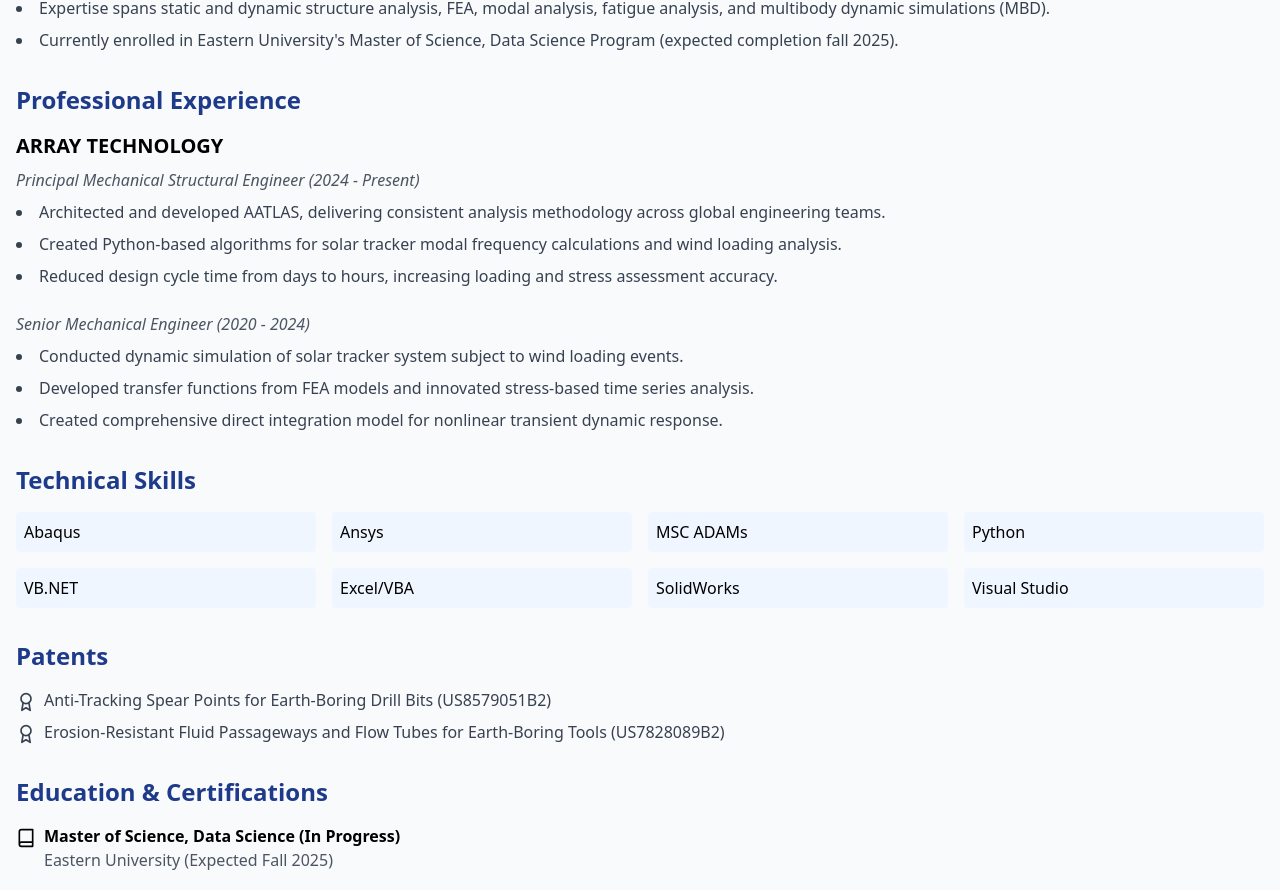
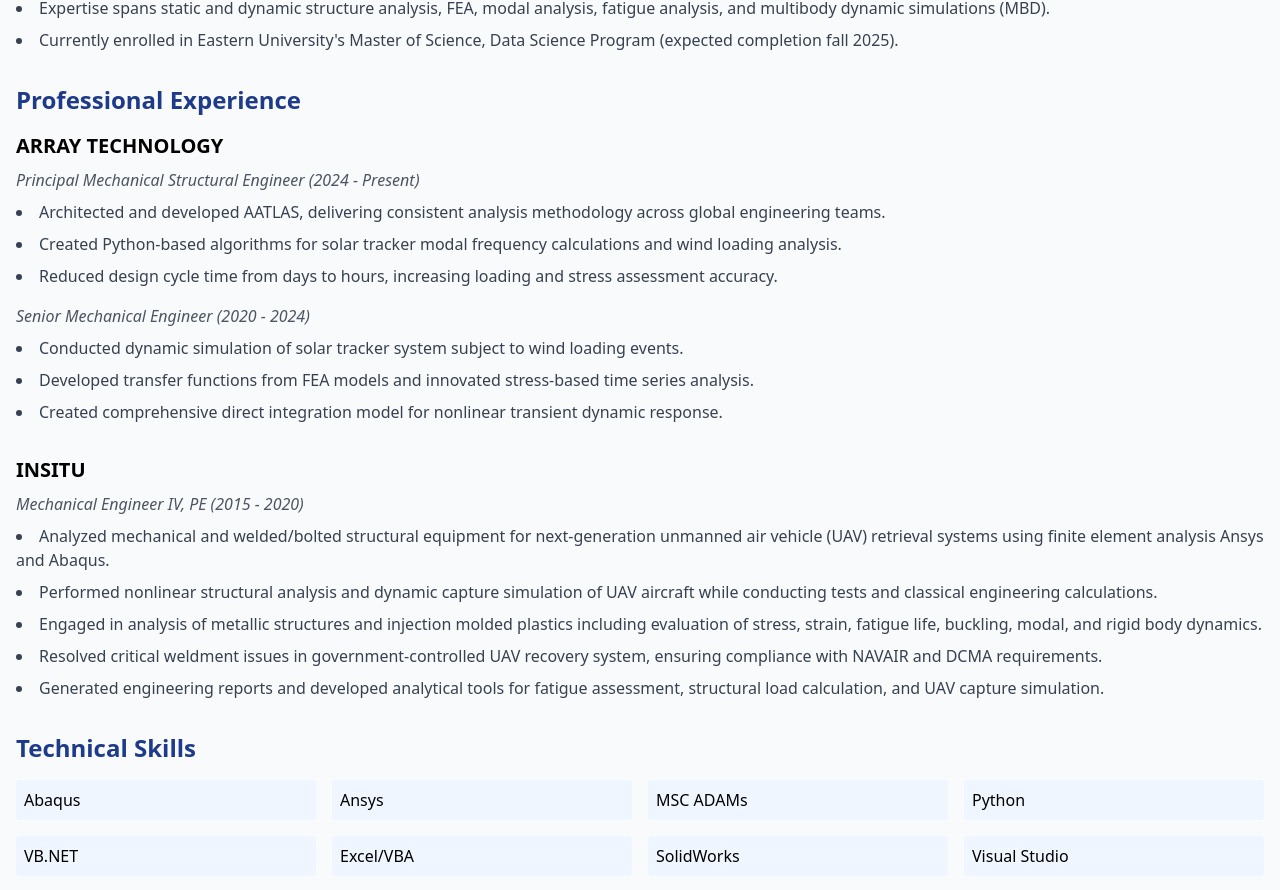
Before and after one commit to Rflorey/RussF_Res, a React (Vite) app: page / in a window 1280 px wide. Shown: the part 380-1270 px from the top of the page. Built offline with nearby package versions, Linux system fonts and the light colour scheme.

Commit message:
Add Insitu experience section to resume

```diff
--- a/src/components/ResumeWebsite.jsx
+++ b/src/components/ResumeWebsite.jsx
@@ -47,7 +47,7 @@
         <section className="mb-8">
           <h3 className="text-2xl font-bold text-blue-900 mb-4">Professional Experience</h3>
 
-          <div className="mb-6">
+          <div className="mb-8">
             <h4 className="text-xl font-semibold mb-2">ARRAY TECHNOLOGY</h4>
             <p className="text-gray-600 italic mb-2">Principal Mechanical Structural Engineer (2024 - Present)</p>
             <ul className="list-disc list-inside space-y-2 text-gray-700">
@@ -55,14 +55,24 @@
               <li>Created Python-based algorithms for solar tracker modal frequency calculations and wind loading analysis.</li>
               <li>Reduced design cycle time from days to hours, increasing loading and stress assessment accuracy.</li>
             </ul>
-          </div>
 
-          <div className="mb-6">
-            <p className="text-gray-600 italic mb-2">Senior Mechanical Engineer (2020 - 2024)</p>
+            <p className="text-gray-600 italic mb-2 mt-4">Senior Mechanical Engineer (2020 - 2024)</p>
             <ul className="list-disc list-inside space-y-2 text-gray-700">
               <li>Conducted dynamic simulation of solar tracker system subject to wind loading events.</li>
               <li>Developed transfer functions from FEA models and innovated stress-based time series analysis.</li>
               <li>Created comprehensive direct integration model for nonlinear transient dynamic response.</li>
+            </ul>
+          </div>
+
+          <div className="mb-8">
+            <h4 className="text-xl font-semibold mb-2">INSITU</h4>
+            <p className="text-gray-600 italic mb-2">Mechanical Engineer IV, PE (2015 - 2020)</p>
+            <ul className="list-disc list-inside space-y-2 text-gray-700">
+              <li>Analyzed mechanical and welded/bolted structural equipment for next-generation unmanned air vehicle (UAV) retrieval systems using finite element analysis Ansys and Abaqus.</li>
+              <li>Performed nonlinear structural analysis and dynamic capture simulation of UAV aircraft while conducting tests and classical engineering calculations.</li>
+              <li>Engaged in analysis of metallic structures and injection molded plastics including evaluation of stress, strain, fatigue life, buckling, modal, and rigid body dynamics.</li>
+              <li>Resolved critical weldment issues in government-controlled UAV recovery system, ensuring compliance with NAVAIR and DCMA requirements.</li>
+              <li>Generated engineering reports and developed analytical tools for fatigue assessment, structural load calculation, and UAV capture simulation.</li>
             </ul>
           </div>
         </section>
```
